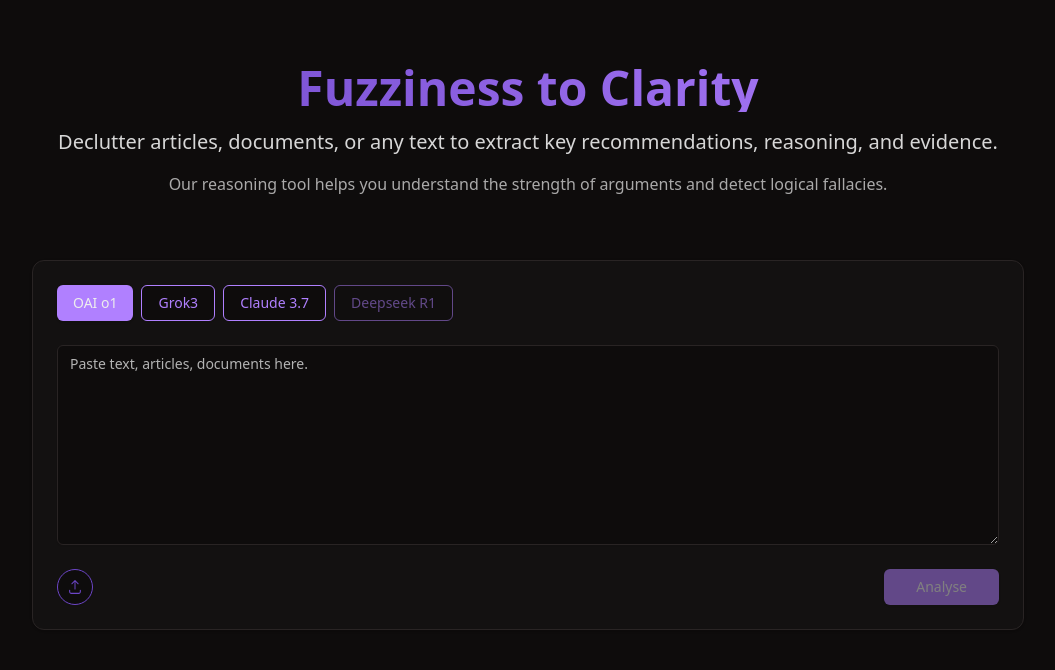
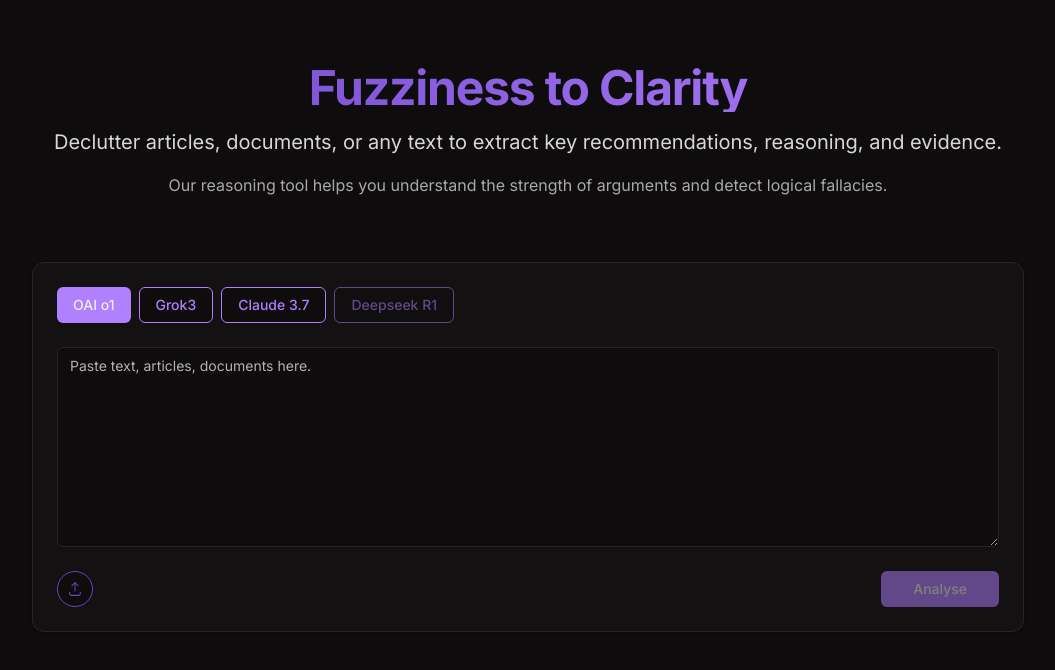
Before and after one commit to sher-locked/llmconn, a Next.js app: page / in a window 1280 px wide. Shown: the top 670 px of the page, without its empty margins (112-1167 px from the left). Built offline with nearby package versions, Linux system fonts and the light colour scheme.

Commit message:
style: adding vercel, google font

```diff
--- a/src/app/globals.css
+++ b/src/app/globals.css
@@ -48,8 +48,25 @@
   * {
     @apply border-border;
   }
+
+  html {
+    -webkit-font-smoothing: antialiased;
+    -moz-osx-font-smoothing: grayscale;
+    text-rendering: optimizeLegibility;
+  }
+
   body {
     @apply bg-background text-foreground;
-    font-feature-settings: "rlig" 1, "calt" 1;
+    font-feature-settings: "rlig" 1, "calt" 1, "ss01" 1, "ss02" 1, "ss03" 1, "cv01" 1, "cv02" 1, "cv03" 1, "cv04" 1;
+  }
+
+  /* Enhance heading typography */
+  h1, h2, h3, h4, h5, h6 {
+    @apply font-medium tracking-tight;
+  }
+
+  /* Enhance paragraph readability */
+  p {
+    @apply leading-relaxed;
   }
 }
--- a/src/app/layout.tsx
+++ b/src/app/layout.tsx
@@ -1,5 +1,12 @@
 import type { Metadata } from "next";
+import { Inter } from "next/font/google";
 import "./globals.css";
+
+const inter = Inter({
+  subsets: ["latin"],
+  display: "swap",
+  variable: "--font-inter",
+});
 
 export const metadata: Metadata = {
   title: "LLM Connect",
@@ -12,7 +19,7 @@
   children: React.ReactNode;
 }>) {
   return (
-    <html lang="en">
+    <html lang="en" className={inter.variable}>
       <body className="min-h-screen bg-background font-sans antialiased">
         {children}
       </body>
--- a/tailwind.config.js
+++ b/tailwind.config.js
@@ -7,6 +7,9 @@
   ],
   theme: {
     extend: {
+      fontFamily: {
+        sans: ['var(--font-inter)'],
+      },
       colors: {
         border: "hsl(var(--border))",
         background: "hsl(var(--background))",
```
